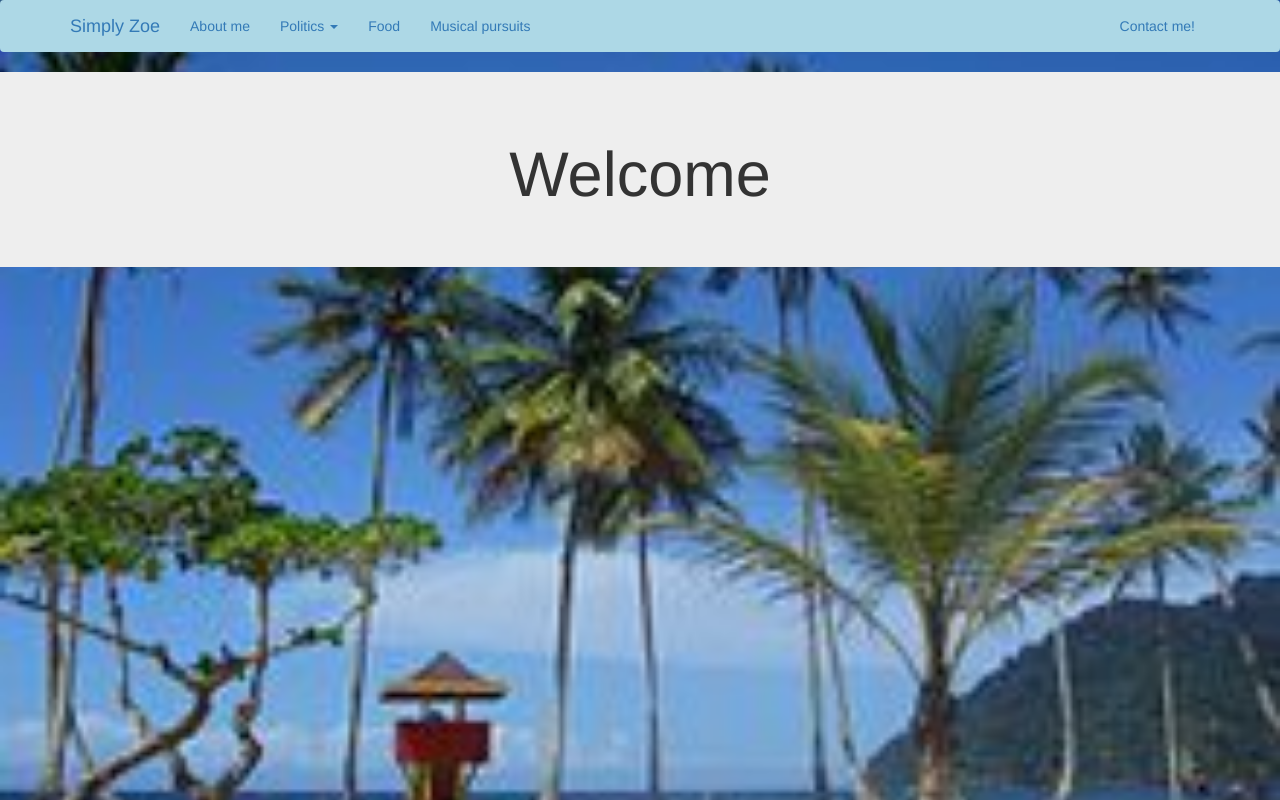
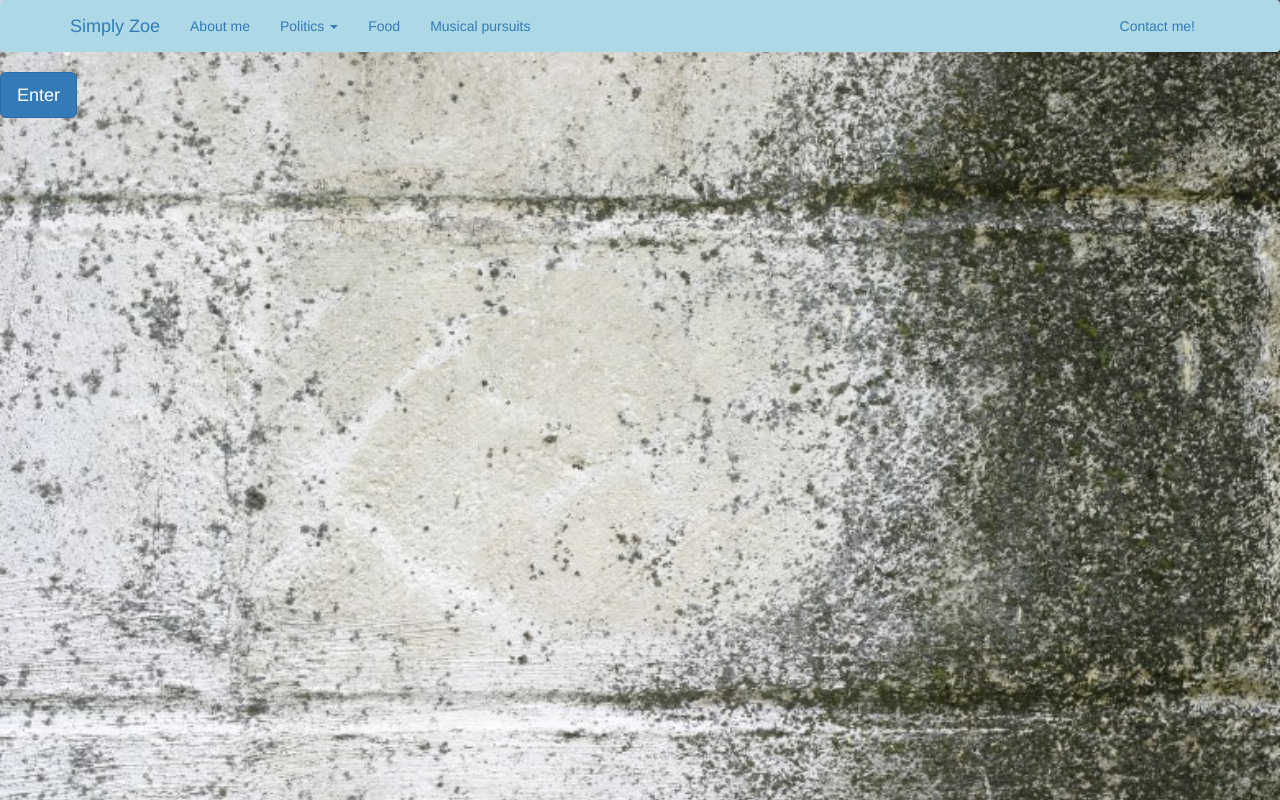
Before and after one commit to simplyzoe/simplyzoe.github.io, a plain HTML site: page index.html in a window 1280 px wide. Drawn offline with nearby package versions, Linux system fonts and the light colour scheme.

Commit message:
Changed frontpage

```diff
--- a/css/home.css
+++ b/css/home.css
@@ -1,5 +1,5 @@
 .background{
-  background-image: url("../img/trinibeach2.jpg");
+  background-image: url("../img/homebackground.jpg");
   /*background-size: cover;*/
   background-repeat: no-repeat;
   background-size: 100% auto;
--- a/index.html
+++ b/index.html
@@ -32,19 +32,11 @@
           				</ul>
           	</div>
          </nav>
+         		<p class="lead">
+              <a class="btn btn-primary btn-lg" href="about.html">Enter</a>
+            </p>
 
 
-
-          			<div class="jumbotron text-center">
-      					<div class="container">
-        					<div class="row">
-          						<div class="col-md-8 col-md-offset-2">
-            						<h1 class="display-3">Welcome</h1>
-
-              					</div>
-              				</div>
-            			</div>
-          			</div>
 
 
 	</body>
```
Also changed, not shown: img/homebackground.jpg (added).
